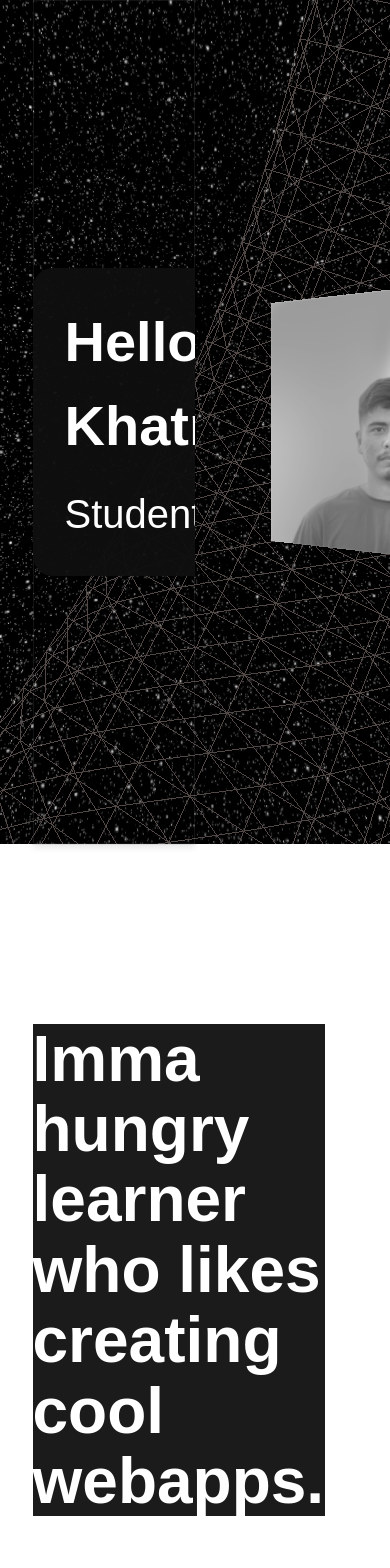
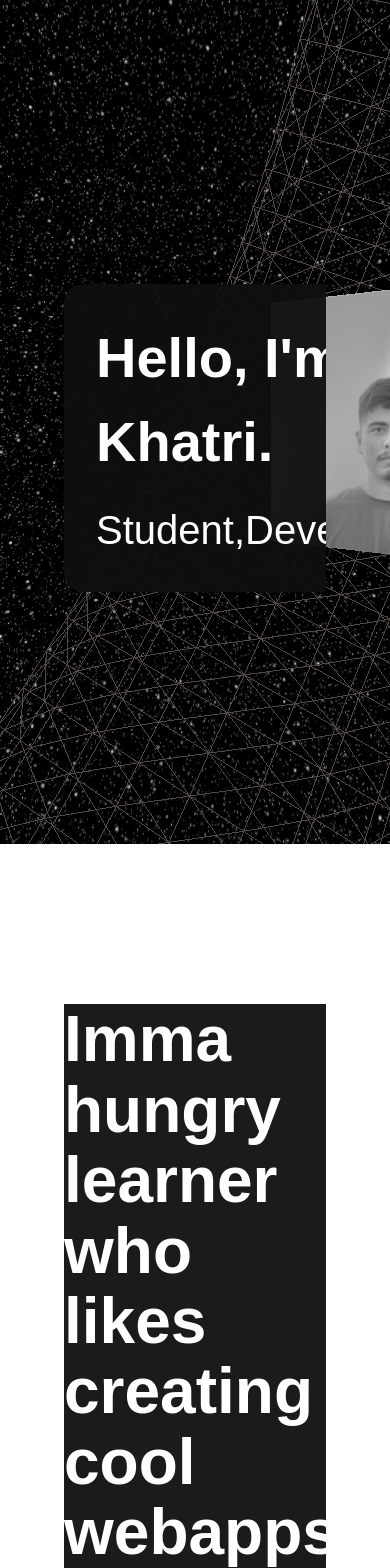
Before and after one commit to errunlee/portofolio, a React (Vite) app: page / in a window 390 px wide. Shown: the top 1568 px of the page. Built offline with nearby package versions, Linux system fonts and the light colour scheme; no server answers; a web font is replaced by a local one.

Commit message:
worked on some responsiveness

```diff
--- a/src/App.css
+++ b/src/App.css
@@ -24,7 +24,8 @@ main {
   margin: 0px auto;
   padding: 0 0 120px 0px;
 
-  display: grid;
+  /* display: grid; */
+  padding: 1rem 4rem;
   grid-template-columns: repeat(12, 1fr);
 }
 
@@ -49,11 +50,6 @@ header {
   height: 100vh;
   display: flex;
   align-items: center;
-  /* inner glow 👇 */
-  box-shadow: inset 0 0 0.5px 1px hsla(0, 0%, 100%, 0.075),
-    /* shadow ring 👇 */ 0 0 0 1px hsla(0, 0%, 0%, 0.05),
-    /* multiple soft shadows 👇 */ 0 0.3px 0.4px hsla(0, 0%, 0%, 0.02),
-    0 0.9px 1.5px hsla(0, 0%, 0%, 0.045), 0 3.5px 6px hsla(0, 0%, 0%, 0.09);
 }
 
 header > * {
@@ -64,6 +60,7 @@ header > * {
 header h1 {
   font-size: 3.5rem;
   margin-bottom: 1rem;
+  font-weight: 700 !important;
 }
 section {
   grid-column: 2 / 8;
@@ -71,7 +68,6 @@ section {
   background: var(--dark-bg);
   font-size: 1.25rem;
   line-height: 1.5;
-  margin-bottom: var(--spacing);
 }
 
 section .about::first-letter {
@@ -150,9 +146,6 @@ blockquote p {
   border-bottom: 2px solid purple;
 }
 
-.langsandtools {
-  grid-column: 2/12;
-}
 .footer .imgs {
   margin: 10px 0;
 }
@@ -175,5 +168,13 @@ blockquote:not(:last-child) {
 }
 
 blockquote:last-child {
-  margin-bottom: 4rem;
+  margin-bottom: 10rem;
 }
+
+main > * {
+  min-height: 100vh;
+}
+
+main :last-child {
+  min-height: auto !important;
+}
--- a/src/components/About.jsx
+++ b/src/components/About.jsx
@@ -2,7 +2,7 @@ import React from 'react'
 import { motion } from 'framer-motion'
 const About = () => {
     return (
-        <>
+        <div className='flex w-[70%] items-center'>
             <motion.section
                 drag dragTransition={{
                     min: 0,
@@ -22,7 +22,7 @@ const About = () => {
 
 
             </motion.section>
-        </>
+        </div>
     )
 }
 
--- a/src/components/LangsAndTools.jsx
+++ b/src/components/LangsAndTools.jsx
@@ -4,6 +4,7 @@ import React from 'react'
 
 const LangsAndTools = () => {
     return (
+        <div className='flex items-center w-full justify-right'>
             <section class="langsandtools">
                 <div
                     class="flex justify-center flex-col items-center mb-3"
@@ -80,6 +81,7 @@ const LangsAndTools = () => {
                 </marquee>
 
             </section>
+        </div>
     )
 }
 
--- a/src/components/Projects.jsx
+++ b/src/components/Projects.jsx
@@ -31,7 +31,7 @@ const Projects = () => {
                                 <motion.div key={ind}
                                     initial={{ scale: 0 }}
                                     animate={{ scale: isParentAnimated ? 1 : 0 }}
-                                    transition={{ duration: 0.4, delay: duration += 0.3 }}
+                                    transition={{ duration: 0.4, delay: duration += 0.2 }}
                                     class="box reveal">
                                     <img src={imageSrc} alt="note image" />
                                     <h2>{title}</h2>
```
Lines whose indentation alone changed are shown as unchanged.
